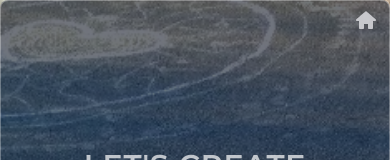
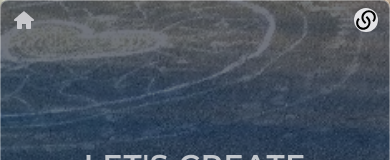
Before and after one commit to wlowrimore/piece_of_me, a Next.js app: page /contact in a window 390 px wide. Shown: the top 160 px of the page. Built offline with nearby package versions, Linux system fonts and the light colour scheme.

Commit message:
completes mobile app without final styling and resume link

```diff
--- a/src/app/components/ContactForm.tsx
+++ b/src/app/components/ContactForm.tsx
@@ -3,6 +3,7 @@
 import { useState, useRef } from "react";
 import emailjs from "@emailjs/browser";
 import ContactFormUISection from "./ContactFormUISection";
+import NavMobile from "./NavMobile";
 
 const ContactForm: React.FC = () => {
   const form = useRef<HTMLFormElement>(null);
@@ -62,6 +63,10 @@ const ContactForm: React.FC = () => {
   };
 
   return (
+    <>
+      <div className="fixed top-1 right-0 p-1">
+        <NavMobile />
+      </div>
       <ContactFormUISection
         formValues={formValues}
         handleChange={handleChange}
@@ -70,6 +75,7 @@ const ContactForm: React.FC = () => {
         errMsg={errMsg}
         form={form}
       />
+    </>
   );
 };
 
--- a/src/app/components/NavMobile.tsx
+++ b/src/app/components/NavMobile.tsx
@@ -21,13 +21,13 @@ const NavMobile: React.FC = () => {
   const getNavStyles = (pathname: string) => {
     switch (pathname) {
       case "/":
-        return "bg-slate-700/90 text-zinc-200";
+        return "bg-slate-700/90 w-[12rem] h-[16rem] pl-4 text-zinc-200";
       case "/about":
-        return "bg-[#450A0A]/80 text-zinc-200";
+        return "bg-[#450A0A]/80 w-[12rem] h-[16rem] pl-4 text-zinc-200";
       case "/projects":
-        return "text-green-900/80";
+        return "bg-slate-700/90 w-[12rem] h-[16rem] pl-4 text-zinc-200";
       case "/contact":
-        return "text-pink-900/80";
+        return "bg-emerald-700/90 w-[12rem] h-[16rem] pl-4 text-zinc-200";
       default:
     }
   };
@@ -36,13 +36,13 @@ const NavMobile: React.FC = () => {
     <main className="pr-1">
       <h1
         onClick={handleNavOpen}
-        className="text-2xl flex justify-end text-zinc-950 fixed right-3 bg-zinc-200 rounded-full"
+        className="text-2xl flex justify-end fixed right-3 bg-zinc-200 rounded-full"
       >
         <RiLinksFill />
       </h1>
       {navOpen && (
         <nav
-          className={`fixed right-0 top-0 text-lg font-semibold p-2 bg-zinc-200 rounded-bl-lg w-[8rem] ${getNavStyles(
+          className={`fixed right-0 top-0 text-lg font-semibold p-2 rounded-bl-lg w-[8rem] ${getNavStyles(
             pathname
           )}`}
         >
--- a/src/app/components/ProjectsComponent.tsx
+++ b/src/app/components/ProjectsComponent.tsx
@@ -2,6 +2,7 @@
 
 import { useState, useEffect } from "react";
 import { Project } from "../../../types";
+import NavMobile from "./NavMobile";
 import Image from "next/image";
 import Link from "next/link";
 
@@ -25,6 +26,10 @@ const ProjectComponent: React.FC<ProjectComponentProps> = ({ project }) => {
   };
 
   return (
+    <>
+      <div className="fixed top-0 right-0 p-1">
+        <NavMobile />
+      </div>
       <main className="flex flex-col items-center">
         <div className="relative mb-12">
           <div
@@ -76,6 +81,7 @@ const ProjectComponent: React.FC<ProjectComponentProps> = ({ project }) => {
           />
         </div>
       </main>
+    </>
   );
 };
 
--- a/src/app/contact/page.tsx
+++ b/src/app/contact/page.tsx
@@ -5,7 +5,7 @@ import { TiHome } from "react-icons/ti";
 const Contact: React.FC = () => {
   return (
     <div className="w-screen min-h-screen bg-contact-bg bg-cover bg-center bg-norepeat flex flex-col items-center justify-center mx-auto container">
-      <div className="fixed z-10 right-3 top-2 text-zinc-300/90 rounded-full">
+      <div className="fixed z-10 left-3 top-2 text-zinc-300/90 rounded-full">
         <p className="text-2xl">
           <Link href="/">
             <TiHome />
--- a/src/app/projects/page.tsx
+++ b/src/app/projects/page.tsx
@@ -12,7 +12,7 @@ const Projects: React.FC<ProjectPageProps> = ({ projects }) => {
   console.log("PROJECTS FROM PAGE: ", projects);
   return (
     <main className="w-screen min-h-screen bg-cyan-100/70 flex flex-col items-center p-4 mx-auto container mb-6">
-      <div className="fixed z-10 right-3 top-2 text-zinc-800/90 rounded-full">
+      <div className="fixed z-10 left-3 top-2 text-zinc-800/90 rounded-full">
         <p className="text-2xl">
           <Link href="/">
             <TiHome />
```
Lines whose indentation alone changed are shown as unchanged.
